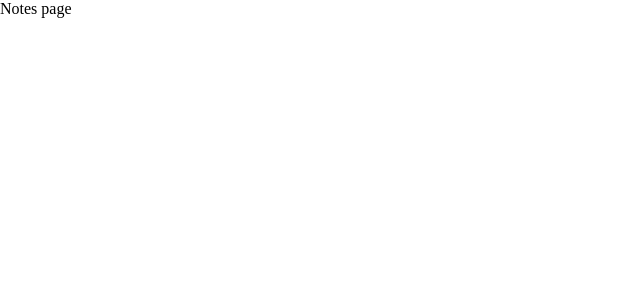
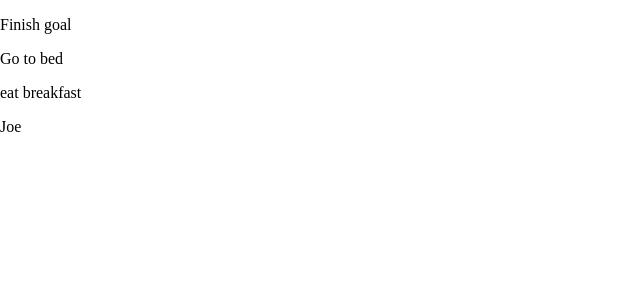
Before and after one commit to 100Joe/Quick-Notes, a React (Create React App) app: page / in a window 1280 px wide. Shown: the top 300 px of the page, without its empty margins (0-640 px from the left). Built offline with nearby package versions, Linux system fonts and the light colour scheme; data requests are answered from the project's data file.

Commit message:
Json server get and post methods

```diff
--- /dev/null
+++ b/data/db.json
@@ -0,0 +1,28 @@
+{
+  "notes": [
+    {
+      "title": "Finish goal",
+      "details": "Complete Net Ninjas Material UI tut",
+      "category": "work",
+      "id": 1
+    },
+    {
+      "title": "Go to bed",
+      "details": "Time to get some sleep you have been beast mode all day",
+      "category": "reminder",
+      "id": 2
+    },
+    {
+      "title": "eat breakfast",
+      "details": "Eat a filling breakfast",
+      "category": "todos",
+      "id": 3
+    },
+    {
+      "title": "Joe",
+      "details": "Joes grad party ",
+      "category": "reminders",
+      "id": 4
+    }
+  ]
+}
--- a/src/Components/Create.js
+++ b/src/Components/Create.js
@@ -9,6 +9,7 @@ import Radio from '@material-ui/core/Radio'
 import RadioGroup from '@material-ui/core/RadioGroup'
 import FormLabel from "@material-ui/core/FormLabel";
 import FormControl from "@material-ui/core/FormControl";
+import { useHistory } from "react-router-dom";
 
 const useStyles = makeStyles({
   field: {
@@ -20,6 +21,7 @@ const useStyles = makeStyles({
 
 function Create() {
   const classes = useStyles();
+  const history = useHistory();
   const [title, setTitle] = useState('');
   const [details, setDetails] = useState('');
   const [titleError, setTitleError] = useState(false);
@@ -38,7 +40,11 @@ function Create() {
       setDetailsError(true)
     }
     if (title && details) {
-      console.log(title, details, category)
+      fetch('http://localhost:8000/notes', {
+        method: 'Post',
+        headers: { "content-type": "application/json" },
+        body: JSON.stringify({ title, details, category })
+      }).then(() => history.push('/'))
     }
   }
 
--- a/src/Components/Notes.js
+++ b/src/Components/Notes.js
@@ -1,9 +1,20 @@
-import React from 'react'
+import React, { useEffect, useState } from 'react'
 
 function Notes() {
+  const [notes, setNotes] = useState([])
+
+  useEffect(() => {
+    fetch('http://localhost:8000/notes')
+      .then(res => res.json())
+      .then(data => setNotes(data))
+  }, [])
+
+
   return (
     <div>
-      Notes page
+      {notes.map(note => (
+        <p key={note.id}>{note.title}</p>
+      ))}
     </div>
   )
 }
```
